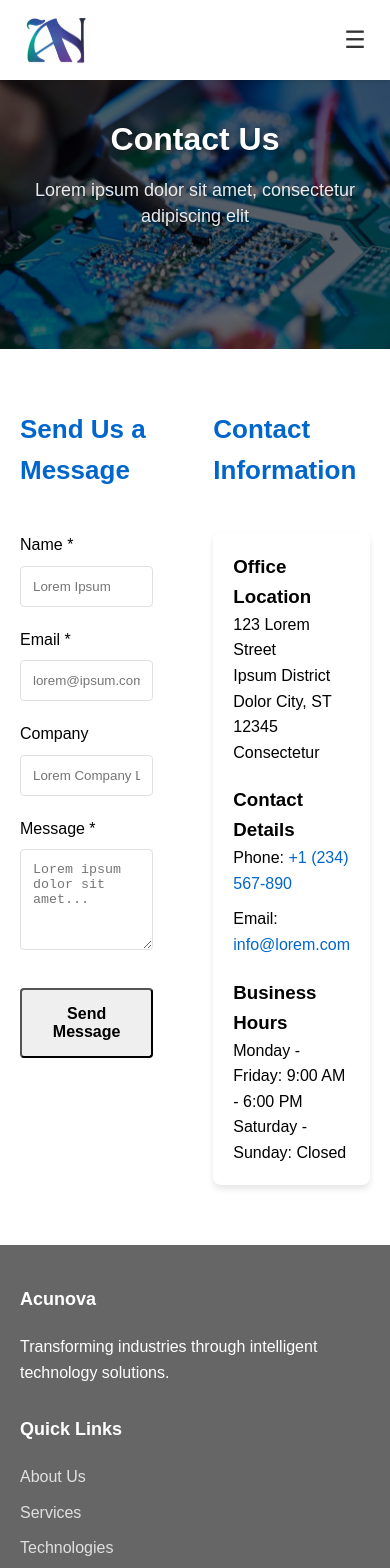
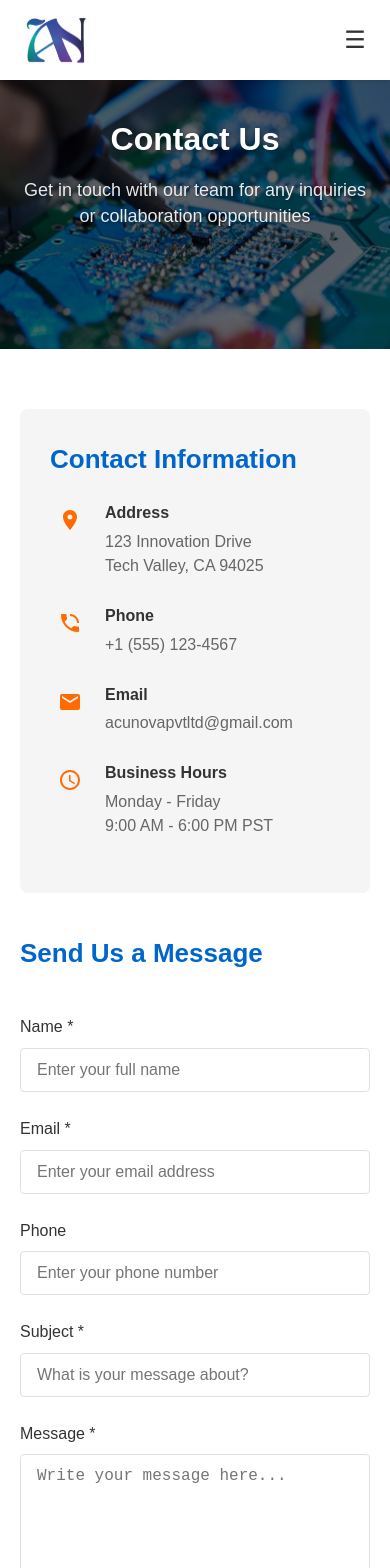
Before and after one commit to Acunova-dev/acunova_website_frontend, a Next.js app: page /contact in a window 390 px wide. Shown: the top 1568 px of the page. Built offline with nearby package versions, Linux system fonts and the light colour scheme.

Commit message:
added contact us email functionality

```diff
--- a/package.json
+++ b/package.json
@@ -9,8 +9,10 @@
     "lint": "next lint"
   },
   "dependencies": {
+    "@emailjs/browser": "^4.4.1",
+    "next": "15.3.4",
+    "nodemailer": "^7.0.3",
     "react": "^19.0.0",
-    "react-dom": "^19.0.0",
-    "next": "15.3.4"
+    "react-dom": "^19.0.0"
   }
 }
--- /dev/null
+++ b/src/app/api/contact/route.js
@@ -0,0 +1,83 @@
+import { NextResponse } from 'next/server';
+import { sendMail } from '@/app/lib/mail';
+
+export async function POST(request) {
+  try {
+    const data = await request.json();
+    const { name, email, phone, subject, message } = data;
+
+    if (!name || !email || !subject || !message) {
+      return new Response(
+        JSON.stringify({
+          success: false,
+          message: 'Please fill in all required fields'
+        }),
+        {
+          status: 400,
+          headers: {
+            'Content-Type': 'application/json'
+          }
+        }
+      );
+    }
+
+    // Prepare email content
+    const htmlContent = `
+      <h2>New Contact Form Submission</h2>
+      <p><strong>Name:</strong> ${name}</p>
+      <p><strong>Email:</strong> ${email}</p>
+      <p><strong>Phone:</strong> ${phone || 'Not provided'}</p>
+      <p><strong>Subject:</strong> ${subject}</p>
+      <h3>Message:</h3>
+      <p>${message.replace(/\n/g, '<br>')}</p>
+    `;
+
+    const textContent = `
+      New Contact Form Submission
+
+      Name: ${name}
+      Email: ${email}
+      Phone: ${phone || 'Not provided'}
+      Subject: ${subject}
+
+      Message:
+      ${message}
+    `;
+
+    // Send email
+    await sendMail({
+      to: process.env.CONTACT_EMAIL || 'acunovapvtltd@gmail.com',
+      from: email,
+      subject: `New Contact Form Message: ${subject}`,
+      text: textContent,
+      html: htmlContent
+    });
+
+    return new Response(
+      JSON.stringify({
+        success: true,
+        message: 'Thank you for your message. We will get back to you soon.'
+      }),
+      {
+        status: 200,
+        headers: {
+          'Content-Type': 'application/json'
+        }
+      }
+    );
+  } catch (error) {
+    console.error('Error processing contact form:', error);
+    return new Response(
+      JSON.stringify({
+        success: false,
+        message: 'An error occurred while sending your message. Please try again later.'
+      }),
+      {
+        status: 500,
+        headers: {
+          'Content-Type': 'application/json'
+        }
+      }
+    );
+  }
+}
--- /dev/null
+++ b/src/app/components/Icons.js
@@ -0,0 +1,23 @@
+export const LocationIcon = () => (
+  <svg xmlns="http://www.w3.org/2000/svg" viewBox="0 0 24 24" fill="currentColor" width="24" height="24">
+    <path d="M12 2C8.13 2 5 5.13 5 9c0 5.25 7 13 7 13s7-7.75 7-13c0-3.87-3.13-7-7-7zm0 9.5c-1.38 0-2.5-1.12-2.5-2.5s1.12-2.5 2.5-2.5 2.5 1.12 2.5 2.5-1.12 2.5-2.5 2.5z"/>
+  </svg>
+);
+
+export const PhoneIcon = () => (
+  <svg xmlns="http://www.w3.org/2000/svg" viewBox="0 0 24 24" fill="currentColor" width="24" height="24">
+    <path d="M20 15.5c-1.25 0-2.45-.2-3.57-.57-.35-.11-.74-.03-1.02.24l-2.2 2.2c-2.83-1.44-5.15-3.75-6.59-6.59l2.2-2.21c.28-.26.36-.65.25-1C8.7 6.45 8.5 5.25 8.5 4c0-.55-.45-1-1-1H4c-.55 0-1 .45-1 1 0 9.39 7.61 17 17 17 .55 0 1-.45 1-1v-3.5c0-.55-.45-1-1-1zM19 12h2c0-4.97-4.03-9-9-9v2c3.87 0 7 3.13 7 7z"/>
+  </svg>
+);
+
+export const EmailIcon = () => (
+  <svg xmlns="http://www.w3.org/2000/svg" viewBox="0 0 24 24" fill="currentColor" width="24" height="24">
+    <path d="M20 4H4c-1.1 0-1.99.9-1.99 2L2 18c0 1.1.9 2 2 2h16c1.1 0 2-.9 2-2V6c0-1.1-.9-2-2-2zm0 4l-8 5-8-5V6l8 5 8-5v2z"/>
+  </svg>
+);
+
+export const ClockIcon = () => (
+  <svg xmlns="http://www.w3.org/2000/svg" viewBox="0 0 24 24" fill="currentColor" width="24" height="24">
+    <path d="M11.99 2C6.47 2 2 6.48 2 12s4.47 10 9.99 10C17.52 22 22 17.52 22 12S17.52 2 11.99 2zM12 20c-4.42 0-8-3.58-8-8s3.58-8 8-8 8 3.58 8 8-3.58 8-8 8zm.5-13H11v6l5.25 3.15.75-1.23-4.5-2.67z"/>
+  </svg>
+);
--- a/src/app/contact/page.js
+++ b/src/app/contact/page.js
@@ -1,7 +1,61 @@
+'use client';
+import { useState } from 'react';
+import emailjs from '@emailjs/browser';
 import Header from '../components/Header';
 import Footer from '../components/Footer';
+import { LocationIcon, PhoneIcon, EmailIcon, ClockIcon } from '../components/Icons';
+
+// Initialize EmailJS with your public key
+emailjs.init("9jq26ie2IjX7PsqlR"); // Sign up at emailjs.com to get this
 
 export default function Contact() {
+  const [formStatus, setFormStatus] = useState({
+    submitting: false,
+    submitted: false,
+    error: null
+  });
+
+  const handleSubmit = async (e) => {
+    e.preventDefault();
+    setFormStatus({ submitting: true, submitted: false, error: null });
+
+    const templateParams = {
+      from_name: e.target.name.value,
+      from_email: e.target.email.value,
+      phone: e.target.phone.value,
+      subject: e.target.subject.value,
+      message: e.target.message.value,
+      to_email: 'acunovapvtltd@gmail.com'
+    };
+
+    try {
+      await emailjs.send(
+        'service_xyxqjm1', // Get this from EmailJS dashboard
+        'template_4wyvjsg', // Get this from EmailJS dashboard
+        templateParams
+      );
+
+      const data = await response.json();
+
+      if (data.success) {
+        setFormStatus({
+          submitting: false,
+          submitted: true,
+          error: null
+        });
+        e.target.reset();
+      } else {
+        throw new Error(data.message);
+      }
+    } catch (error) {
+      setFormStatus({
+        submitting: false,
+        submitted: false,
+        error: error.message || 'Failed to send message. Please try again.'
+      });
+    }
+  };
+
   return (
     <>
       <Header />
@@ -9,119 +63,131 @@ export default function Contact() {
         <section className="hero">
           <div className="container hero-content">
             <h1 className="hero-title">Contact Us</h1>
-            <p className="hero-subtitle">Lorem ipsum dolor sit amet, consectetur adipiscing elit</p>
+            <p className="hero-subtitle">Get in touch with our team for any inquiries or collaboration opportunities</p>
           </div>
         </section>
 
         <section className="section">
           <div className="container">
-            <div className="grid" style={{ gridTemplateColumns: '1fr 1fr', gap: '60px' }}>
+            <div className="contact-grid">
               <div>
                 <h2 className="section-title" style={{ textAlign: 'left' }}>Send Us a Message</h2>
-                <form id="contactForm" style={{ display: 'grid', gap: '20px' }}>
-                  <div>
-                    <label htmlFor="name" style={{ display: 'block', marginBottom: '8px' }}>Name *</label>
+                <form className="contact-form" onSubmit={handleSubmit}>
+                  {formStatus.submitted && (
+                    <div className="form-message success">
+                      Thank you for your message. We will get back to you soon!
+                    </div>
+                  )}
+                  {formStatus.error && (
+                    <div className="form-message error">
+                      {formStatus.error}
+                    </div>
+                  )}
+                  <div className="form-group">
+                    <label htmlFor="name" className="form-label">Name *</label>
                     <input
                       type="text"
                       id="name"
                       name="name"
                       required
-                      placeholder="Lorem Ipsum"
-                      style={{
-                        width: '100%',
-                        padding: '12px',
-                        border: '1px solid var(--medium-gray)',
-                        borderRadius: '4px'
-                      }}
+                      className="form-input"
+                      placeholder="Enter your full name"
+                      disabled={formStatus.submitting}
                     />
                   </div>
 
-                  <div>
-                    <label htmlFor="email" style={{ display: 'block', marginBottom: '8px' }}>Email *</label>
+                  <div className="form-group">
+                    <label htmlFor="email" className="form-label">Email *</label>
                     <input
                       type="email"
                       id="email"
                       name="email"
                       required
-                      placeholder="lorem@ipsum.com"
-                      style={{
-                        width: '100%',
-                        padding: '12px',
-                        border: '1px solid var(--medium-gray)',
-                        borderRadius: '4px'
-                      }}
+                      className="form-input"
+                      placeholder="Enter your email address"
+                      disabled={formStatus.submitting}
                     />
                   </div>
 
-                  <div>
-                    <label htmlFor="company" style={{ display: 'block', marginBottom: '8px' }}>Company</label>
+                  <div className="form-group">
+                    <label htmlFor="phone" className="form-label">Phone</label>
                     <input
-                      type="text"
-                      id="company"
-                      name="company"
-                      placeholder="Lorem Company Ltd."
-                      style={{
-                        width: '100%',
-                        padding: '12px',
-                        border: '1px solid var(--medium-gray)',
-                        borderRadius: '4px'
-                      }}
+                      type="tel"
+                      id="phone"
+                      name="phone"
+                      className="form-input"
+                      placeholder="Enter your phone number"
+                      disabled={formStatus.submitting}
                     />
                   </div>
 
-                  <div>
-                    <label htmlFor="message" style={{ display: 'block', marginBottom: '8px' }}>Message *</label>
+                  <div className="form-group">
+                    <label htmlFor="subject" className="form-label">Subject *</label>
+                    <input
+                      type="text"
+                      id="subject"
+                      name="subject"
+                      required
+                      className="form-input"
+                      placeholder="What is your message about?"
+                      disabled={formStatus.submitting}
+                    />
+                  </div>
+
+                  <div className="form-group">
+                    <label htmlFor="message" className="form-label">Message *</label>
                     <textarea
                       id="message"
                       name="message"
                       required
-                      placeholder="Lorem ipsum dolor sit amet..."
-                      rows="5"
-                      style={{
-                        width: '100%',
-                        padding: '12px',
-                        border: '1px solid var(--medium-gray)',
-                        borderRadius: '4px',
-                        resize: 'vertical'
-                      }}
+                      className="form-textarea"
+                      placeholder="Write your message here..."
+                      disabled={formStatus.submitting}
                     ></textarea>
                   </div>
 
                   <button
                     type="submit"
-                    className="button"
-                    style={{ width: 'fit-content' }}
+                    className="button primary"
+                    disabled={formStatus.submitting}
                   >
                     Send Message
                   </button>
                 </form>
               </div>
 
-              <div>
-                <h2 className="section-title" style={{ textAlign: 'left' }}>Contact Information</h2>
-                <div className="card">
-                  <h3>Office Location</h3>
-                  <p style={{ marginBottom: '20px' }}>
-                    123 Lorem Street<br />
-                    Ipsum District<br />
-                    Dolor City, ST 12345<br />
-                    Consectetur
-                  </p>
-
-                  <h3>Contact Details</h3>
-                  <p style={{ marginBottom: '10px' }}>
-                    Phone: <a href="tel:+1234567890" style={{ color: 'var(--primary-color)' }}>+1 (234) 567-890</a>
-                  </p>
-                  <p style={{ marginBottom: '20px' }}>
-                    Email: <a href="mailto:info@lorem.com" style={{ color: 'var(--primary-color)' }}>info@lorem.com</a>
-                  </p>
-
-                  <h3>Business Hours</h3>
-                  <p>
-                    Monday - Friday: 9:00 AM - 6:00 PM<br />
-                    Saturday - Sunday: Closed
-                  </p>
-                </div>
+              <div className="contact-info">
+                <h2 className="section-title" style={{ textAlign: 'left', marginBottom: '20px' }}>Contact Information</h2>
+                <ul className="contact-info-list">
+                  <li className="contact-info-item">
+                    <span className="contact-icon"><LocationIcon /></span>
+                    <div>
+                      <strong>Address</strong>
+                      <p>123 Innovation Drive<br />Tech Valley, CA 94025</p>
+                    </div>
+                  </li>
+                  <li className="contact-info-item">
+                    <span className="contact-icon"><PhoneIcon /></span>
+                    <div>
+                      <strong>Phone</strong>
+                      <p>+1 (555) 123-4567</p>
+                    </div>
+                  </li>
+                  <li className="contact-info-item">
+                    <span className="contact-icon"><EmailIcon /></span>
+                    <div>
+                      <strong>Email</strong>
+                      <p>acunovapvtltd@gmail.com</p>
+                    </div>
+                  </li>
+                  <li className="contact-info-item">
+                    <span className="contact-icon"><ClockIcon /></span>
+                    <div>
+                      <strong>Business Hours</strong>
+                      <p>Monday - Friday<br />9:00 AM - 6:00 PM PST</p>
+                    </div>
+                  </li>
+                </ul>
               </div>
             </div>
           </div>
--- a/src/app/globals.css
+++ b/src/app/globals.css
@@ -403,6 +403,112 @@ body {
   }
 }
 
+/* Contact Form Styles */
+.contact-grid {
+  display: grid;
+  grid-template-columns: 1fr 1fr;
+  gap: 60px;
+}
+
+.contact-form {
+  display: grid;
+  gap: 24px;
+}
+
+.form-group {
+  display: flex;
+  flex-direction: column;
+  gap: 8px;
+}
+
+.form-label {
+  color: var(--text-color);
+  font-weight: 500;
+  font-size: 16px;
+}
+
+.form-input,
+.form-textarea {
+  width: 100%;
+  padding: 12px 16px;
+  border: 1px solid var(--medium-gray);
+  border-radius: 4px;
+  font-size: 16px;
+  transition: all 0.3s ease;
+  color: var(--text-color);
+  background-color: white;
+}
+
+.form-input:focus,
+.form-textarea:focus {
+  outline: none;
+  border-color: var(--primary-color);
+  box-shadow: 0 0 0 2px rgba(0, 102, 204, 0.1);
+}
+
+.form-textarea {
+  min-height: 150px;
+  resize: vertical;
+}
+
+.contact-info {
+  background: var(--light-gray);
+  padding: 30px;
+  border-radius: 8px;
+  height: fit-content;
+}
+
+.contact-info-list {
+  list-style: none;
+  padding: 0;
+  margin: 20px 0;
+}
+
+.contact-info-item {
+  display: flex;
+  align-items: flex-start;
+  gap: 15px;
+  margin-bottom: 25px;
+  color: var(--text-color);
+}
+
+.contact-info-item strong {
+  display: block;
+  margin-bottom: 4px;
+  color: var(--text-color);
+  font-size: 16px;
+}
+
+.contact-info-item p {
+  color: var(--dark-gray);
+  line-height: 1.5;
+}
+
+.contact-icon {
+  display: flex;
+  align-items: center;
+  justify-content: center;
+  width: 40px;
+  height: 40px;
+  color: var(--accent-color);
+}
+
+.contact-icon svg {
+  width: 24px;
+  height: 24px;
+}
+
+@media (max-width: 768px) {
+  .contact-grid {
+    grid-template-columns: 1fr;
+    gap: 40px;
+  }
+
+  .contact-info {
+    order: -1;
+  }
+}
+
 html,
 body {
   max-width: 100vw;
@@ -434,3 +540,29 @@ a {
     color: var(--foreground);
   }
 }
+
+.form-message {
+  padding: 16px;
+  border-radius: 4px;
+  margin-bottom: 20px;
+  font-weight: 500;
+}
+
+.form-message.success {
+  background-color: #e6fff2;
+  color: #00994d;
+  border: 1px solid #00cc66;
+}
+
+.form-message.error {
+  background-color: #ffe6e6;
+  color: #cc0000;
+  border: 1px solid #ff3333;
+}
+
+.form-input:disabled,
+.form-textarea:disabled,
+.button:disabled {
+  opacity: 0.7;
+  cursor: not-allowed;
+}
--- /dev/null
+++ b/src/app/lib/mail.js
@@ -0,0 +1,34 @@
+import nodemailer from 'nodemailer';
+
+// Create reusable transporter object using SMTP transport
+const transporter = nodemailer.createTransport({
+    host: process.env.SMTP_HOST || 'smtp.gmail.com',
+    port: parseInt(process.env.SMTP_PORT || '587'),
+    secure: process.env.SMTP_SECURE === 'true', // true for 465, false for other ports
+    auth: {
+        user: process.env.SMTP_USER,
+        pass: process.env.SMTP_PASS,
+    },
+});
+
+export async function sendMail({ to, from, subject, text, html }) {
+    try {
+        // Verify SMTP connection configuration
+        await transporter.verify();
+
+        // Send mail with defined transport object
+        const info = await transporter.sendMail({
+            from: from || `"Acunova Contact Form" <${process.env.SMTP_USER}>`,
+            to,
+            subject,
+            text,
+            html,
+        });
+
+        console.log('Message sent: %s', info.messageId);
+        return { success: true, messageId: info.messageId };
+    } catch (error) {
+        console.error('Error sending email:', error);
+        throw error;
+    }
+}
```
Also changed, not shown: 1 other file (tests, documents, lock files or other folders).
